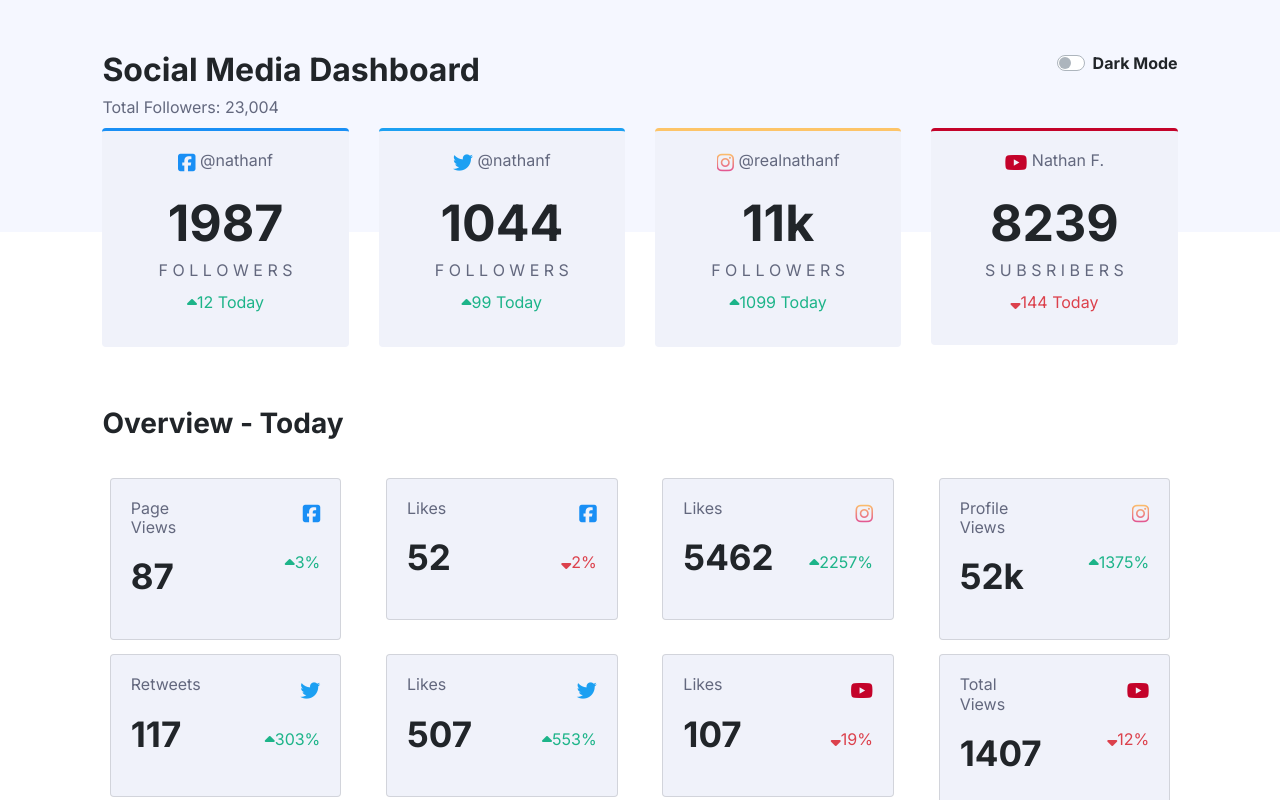
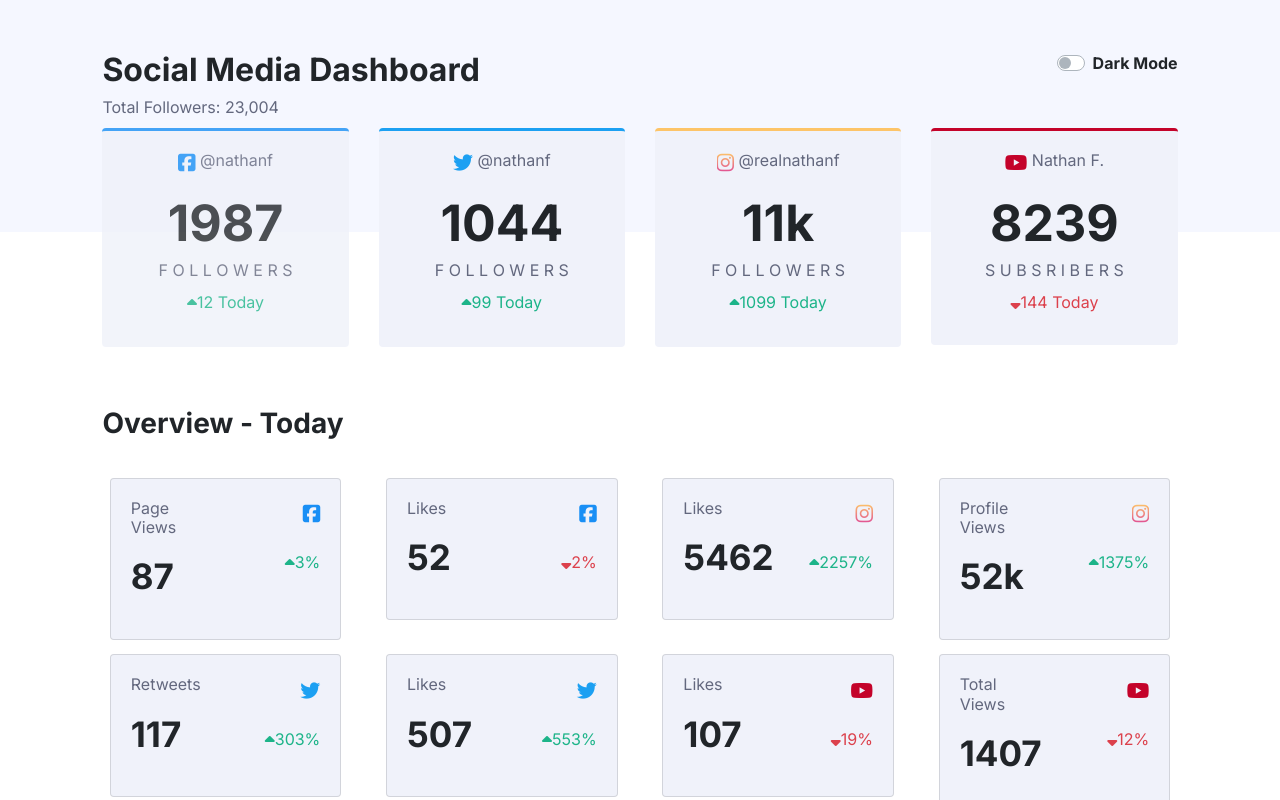
Before and after one commit to cp1307/social-media-dashboard, a plain HTML site: page index.html in a window 1280 px wide. In both pictures the pointer is over the element 225 px from the left and 237 px from the top of the page. Shown: the top 800 px of the page. Drawn offline with nearby package versions, Linux system fonts and the light colour scheme.

Commit message:
Add files via upload

```diff
--- a/styles.css
+++ b/styles.css
@@ -75,6 +75,10 @@ h6 {
   border-left: none;
   border-right: none;
   border-bottom: none;
+}
+
+.first:hover , .overview:hover{
+  opacity: 80%;
 }
 
 .followers {
```
